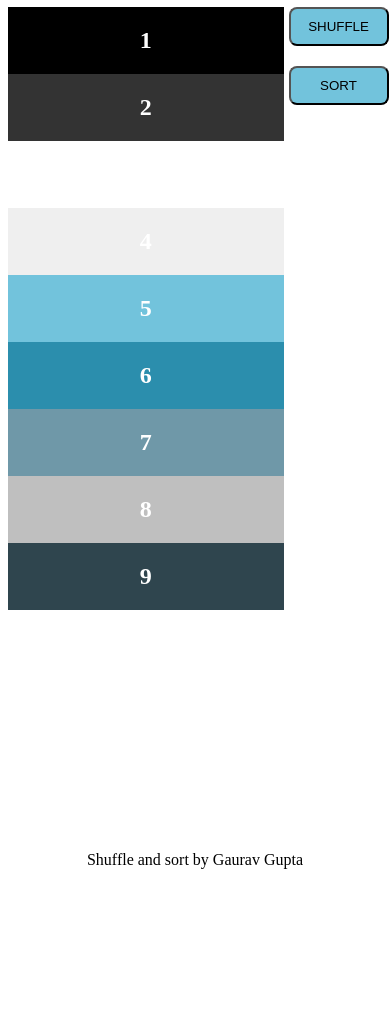
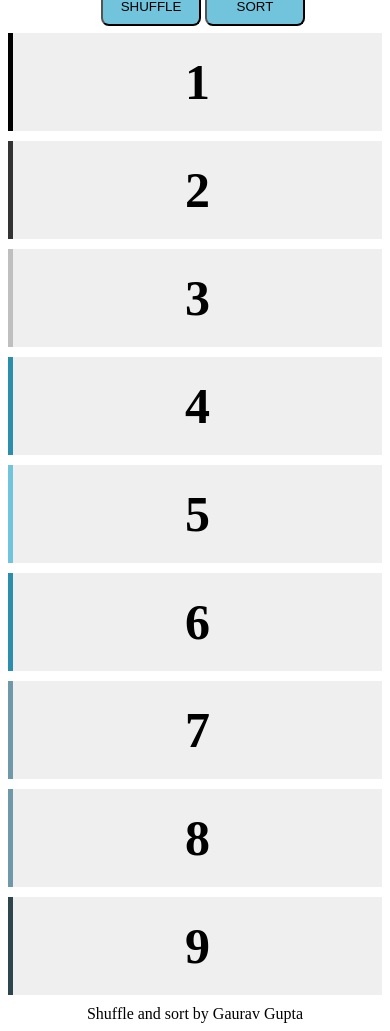
Before and after one commit to gaurav123337/puzzle, a plain HTML site: page index.html in a window 390 px wide. Shown: the part 73-1104 px from the top of the page. Before the commit the page ends 950 px from the top, so only its background shows below. Drawn offline with Linux system fonts and the light colour scheme.

Commit message:
updated code

```diff
--- a/index.html
+++ b/index.html
@@ -15,15 +15,15 @@
   <body>
     <h1 class="text-center">Shuffle and Sort</h1>
     <div class="container" id="gen">
-        <div class="card block_b1">1</div>
-        <div class="card block_b2">2</div>
-        <div class="card block_b3">3</div>
-        <div class="card block_b4">4</div>
-        <div class="card block_b5">5</div>
-        <div class="card block_b6">6</div>
-        <div class="card block_b7">7</div>
-        <div class="card block_b8">8</div>
-        <div class="card block_b9">9</div>
+        <div class="card"><span class=" block_b1">1</span></div>
+        <div class="card"><span class=" block_b2">2</span></div>
+        <div class="card"><span class=" block_b3">3</span></div>
+        <div class="card"><span class=" block_b4">4</span></div>
+        <div class="card"><span class=" block_b5">5</span></div>
+        <div class="card"><span class=" block_b6">6</span></div>
+        <div class="card"><span class=" block_b7">7</span></div>
+        <div class="card"><span class=" block_b8">8</span></div>
+        <div class="card"><span class=" block_b9">9</span></div>
     </div>
     <aside>
       <button type="button" class="btn mb-20" onclick="gen()">SHUFFLE</button>
--- a/index.js
+++ b/index.js
@@ -1,8 +1,7 @@
 var initArr = [1,2,3,4,5,6,7,8,9];
 
 function numGen(){
-  console.log("shuffle");
-  var a=[];
+  let a=[];
   for (i=0;i<10;++i){
     a[i]=i;
   }
@@ -11,8 +10,8 @@ function numGen(){
 
 
 function shuffle() {
-  var array =  numGen();
-  var tmp, current, top = array.length;
+  let array =  numGen();
+  let tmp, current, top = array.length;
   if(top) while(--top) {
     current = Math.floor(Math.random() * (top + 1));
     tmp = array[current];
@@ -23,11 +22,10 @@ function shuffle() {
 }
 
 function blockGen(array){
-  var html = "";
-  for(var i =0; i < array.length; i++){
-    // html = "<div class='block_b'"+item+">";
+  let html = "";
+  for(let i =0; i < array.length; i++){
     html = html +`
-    <div class="card block_b${array[i]}">${array[i]}</div>
+    <div class="card"><span class="block_b${array[i]}">${array[i]}</span></div>
     `;
 
   }
--- a/style.css
+++ b/style.css
@@ -1,8 +1,10 @@
-
+body{
+  background: #EFEFEF;
+}
 aside{
   width: 10%;
   float: left;
-  height: 100vh;
+  height: 53vh;
 }
 .container{
   width: 42%;
@@ -18,40 +20,58 @@ aside{
   margin-bottom: 20px;
 }
 .card{
-  width:25%;
+  width:30%;
   float:left;
   text-align: center;
-  padding: 20px;
+  /* padding: 20px; */
   font-size: 50px;
   font-weight: bolder;
   color: #FFFFFF;
 }
 .block_b1{
   background: #000000;
+  display: block;
+  padding: 20px;
 }
 .block_b2{
   background: #333333;
+  display: block;
+  padding: 20px;
 }
 .block_b3{
-  background: #FFFFFF;
+  background: #BFBFBF;
+  display: block;
+  padding: 20px;
 }
 .block_b4{
-  background: #EFEFEF;
+  background: #2B8EAD;
+  display: block;
+  padding: 20px;
 }
 .block_b5{
   background: #72C3DC;
+  display: block;
+  padding: 20px;
 }
 .block_b6{
   background: #2B8EAD;
+  display: block;
+  padding: 20px;
 }
 .block_b7{
   background: #6F98A8;
+  display: block;
+  padding: 20px;
 }
 .block_b8{
-  background: #BFBFBF;
+  background: #6F98A8;
+  display: block;
+  padding: 20px;
 }
 .block_b9{
   background: #2F454E;
+  display: block;
+  padding: 20px;
 }
 .text-center{
   text-align: center;
@@ -59,22 +79,81 @@ aside{
 footer{
   clear:both;
 }
+
+
 @media screen and (max-width: 600px) {
+  body{
+    background: #FFFFFF;
+  }
   .card{
-    width:84%;
-    float:left;
-    text-align: center;
-    padding: 20px;
-    font-size: 24px;
-    font-weight: bolder;
-    color: #FFFFFF;
+    width:100%;
+    background: #EFEFEF;
+    margin-bottom: 10px;
+    color: #000000;
   }
   aside{
-  width: 25%;
-  float: left;
+  width: 100%;
+    text-align: center;
+    position: absolute;
+    top: 5px;
+    margin-top: 55px;
   }
   .container{
-    width: 75%;
-    float: left;
+    width: 100%;
+    margin-top: 26px;
   }
+  .block_b1{
+  border-left:5px solid #000000;
+  display: block;
+  padding: 20px;
+  background: transparent;
 }
+.block_b2{
+  border-left:5px solid #333333;
+  display: block;
+  padding: 20px;
+  background: transparent;
+}
+.block_b3{
+  border-left:5px solid #BFBFBF;
+  display: block;
+  padding: 20px;
+  background: transparent;
+}
+.block_b4{
+  border-left:5px solid #2B8EAD;
+  display: block;
+  padding: 20px;
+  background: transparent;
+}
+.block_b5{
+  border-left:5px solid #72C3DC;
+  display: block;
+  padding: 20px;
+  background: transparent;
+}
+.block_b6{
+  border-left:5px solid #2B8EAD;
+  display: block;
+  padding: 20px;
+  background: transparent;
+}
+.block_b7{
+  border-left:5px solid #6F98A8;
+  display: block;
+  padding: 20px;
+  background: transparent;
+}
+.block_b8{
+  border-left:5px solid #6F98A8;
+  display: block;
+  padding: 20px;
+  background: transparent;
+}
+.block_b9{
+  border-left:5px solid #2F454E;
+  display: block;
+  padding: 20px;
+  background: transparent;
+}
+}
```
